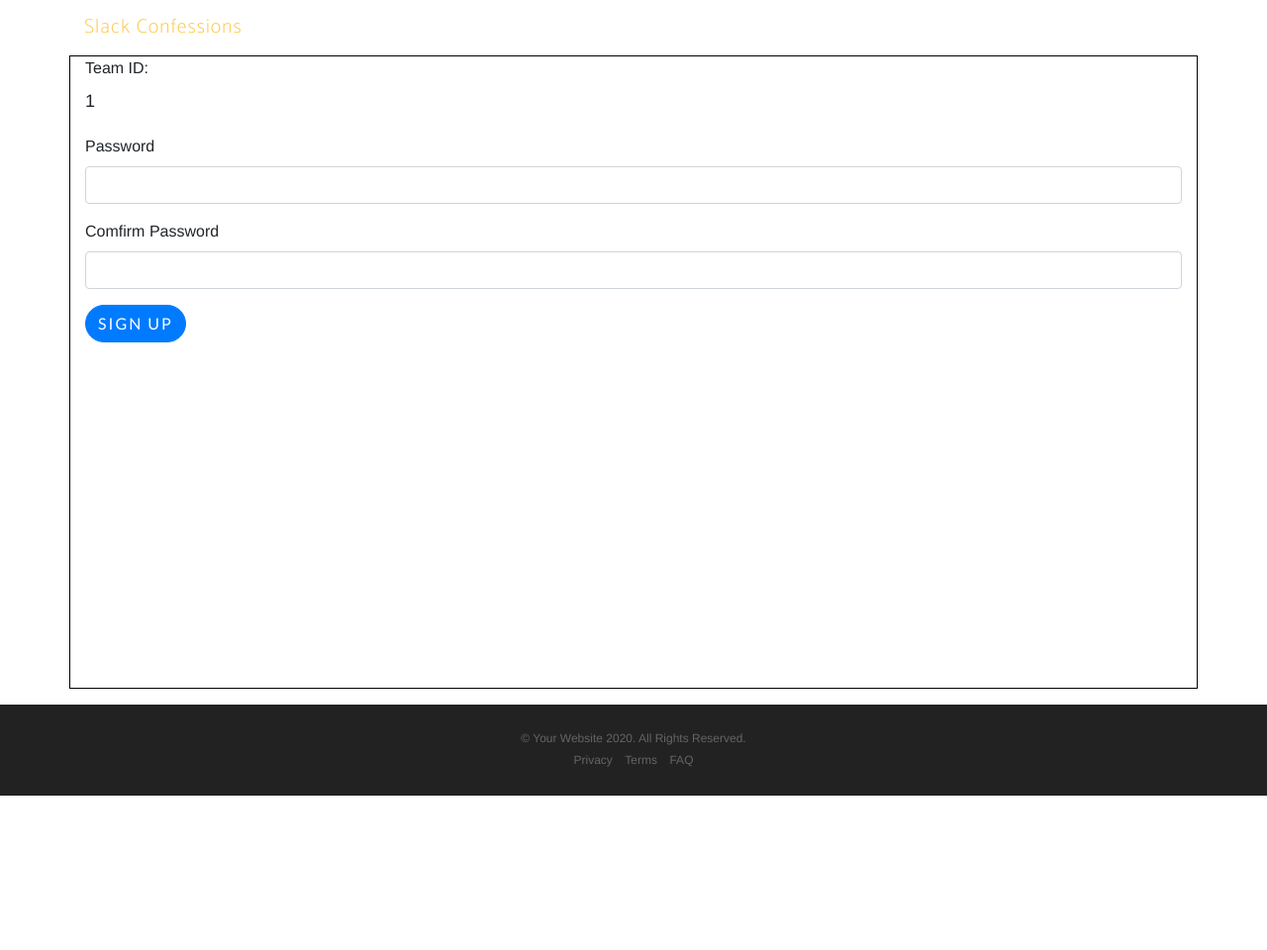
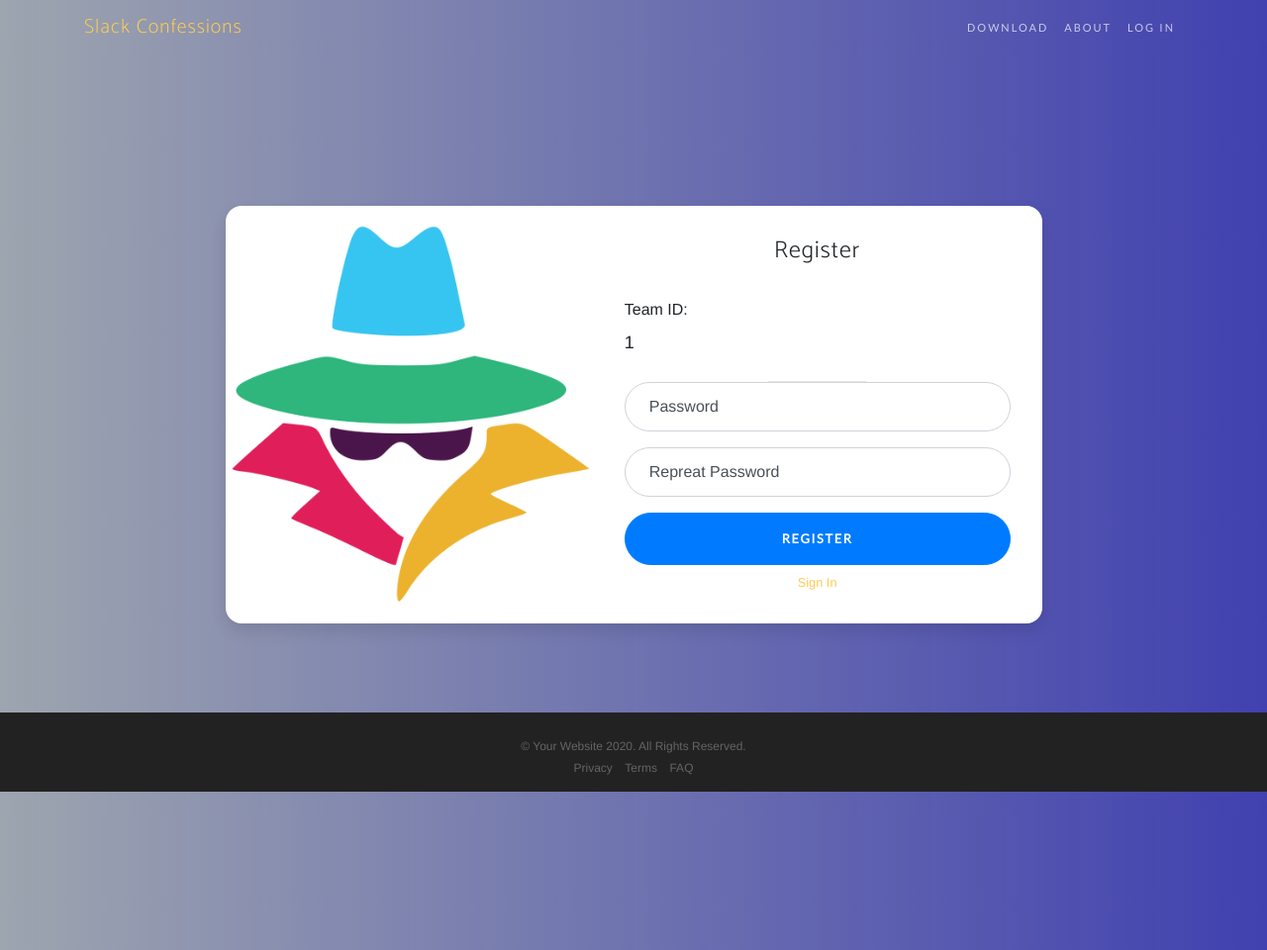
Before and after one commit to sprajjwal/slack-confessions, a Flask app: page /register/1 in a window 1280 px wide. Shown: the whole page at 99% size. Before the commit the page ends 804 px from the top, so only its background shows below. Run offline with Flask 2, Linux system fonts and the light colour scheme; some libraries are stand-ins or nearby versions; some web fonts are replaced.

Commit message:
register template

```diff
--- a/static/css/register.css
+++ b/static/css/register.css
@@ -1,6 +1,123 @@
-.data-content {
-    border: 1px solid black;
-    margin-top: 56px;
-    height: 80vh;
-    margin-bottom: 2vh;
+:root {
+    --input-padding-x: 1.5rem;
+    --input-padding-y: .75rem;
 }
+
+body {
+    background:white;
+    background: linear-gradient(to right, rgb(157, 165, 175), #33AE);
+
+}
+.card-signin {
+    border: 0;
+    border-radius: 1rem;
+    box-shadow: 0 0.5rem 1rem 0 rgba(0, 0, 0, 0.1);
+    overflow: hidden;
+}
+
+.card-signin .card-title {
+    margin-bottom: 2rem;
+    font-weight: 300;
+    font-size: 1.5rem;
+}
+
+.card-signin .card-img-left {
+    width: 45%;
+    /* Link to your background image using in the property below! */
+    background: scroll center url('/static/img/logo.png');
+    background-size: cover;
+
+    /* background-image: url("/static/img/bg-cta.jpg"); */
+    background-position: center;
+    background-size: cover;
+}
+
+.card-signin .card-body {
+    padding: 2rem;
+}
+
+.form-signin {
+    width: 100%;
+}
+
+.form-signin .btn {
+    font-size: 80%;
+    border-radius: 5rem;
+    letter-spacing: .1rem;
+    font-weight: bold;
+    padding: 1rem;
+    transition: all 0.2s;
+}
+
+.form-label-group {
+    position: relative;
+    margin-bottom: 1rem;
+}
+
+.form-label-group input {
+    height: auto;
+    border-radius: 2rem;
+}
+
+.form-label-group>input,
+.form-label-group>label {
+    padding: var(--input-padding-y) var(--input-padding-x);
+}
+
+.form-label-group>label {
+    position: absolute;
+    top: 0;
+    left: 0;
+    display: block;
+    width: 100%;
+    margin-bottom: 0;
+/* Override default `<label>` margin */
+    line-height: 1.5;
+    color: #495057;
+    border: 1px solid transparent;
+    border-radius: .25rem;
+    transition: all .1s ease-in-out;
+}
+
+.form-label-group input::-webkit-input-placeholder {
+    color: transparent;
+}
+
+.form-label-group input:-ms-input-placeholder {
+    color: transparent;
+}
+
+.form-label-group input::-ms-input-placeholder {
+    color: transparent;
+}
+
+.form-label-group input::-moz-placeholder {
+    color: transparent;
+}
+
+.form-label-group input::placeholder {
+    color: transparent;
+}
+
+.form-label-group input:not(:placeholder-shown) {
+    padding-top: calc(var(--input-padding-y) + var(--input-padding-y) * (2 / 3));
+    padding-bottom: calc(var(--input-padding-y) / 3);
+}
+
+.form-label-group input:not(:placeholder-shown)~label {
+    padding-top: calc(var(--input-padding-y) / 3);
+    padding-bottom: calc(var(--input-padding-y) / 3);
+    font-size: 12px;
+    color: #777;
+}
+
+footer {
+    position: absolute;
+    height: 10vh;
+    left:0;
+    bottom:0;
+    right:0;
+}
+.register-row {
+    margin-top: 20vh;
+}
--- a/templates/register.html
+++ b/templates/register.html
@@ -2,30 +2,51 @@
 
 {%block title%}
     <title>Slack Confessions Sign Up</title>
+    <!-- <link href="slack-confessions/static/css/register.css" rel="stylesheet" type="text/css"> -->
     <link rel="stylesheet" href="/static/css/register.css">
+
 {%endblock%}
 
 {% block content %}
-<div class="container data-content">
-    <form>
 
-        <div class="form-group">
-          <label for="exampleInputEmail1">Team ID:</label>
-          <p>{{team_id}}</p>
+<div class="container">
+    <div class="row register-row">
+
+    <div class="col-lg-10 col-xl-9 mx-auto">
+        <div class="card card-signin flex-row my-5">
+        <div class="card-img-left d-none d-md-flex">
+            <!-- Background image for card set in CSS -->
+
         </div>
-        <div class="form-group">
-          <label for="exampleInputPassword1">Password</label>
-          <input type="password" class="form-control" id="exampleInputPassword1">
-        </div>
-        <div>
-            <label for="InputConfirmPassword">Comfirm Password</label>
-            <input type="Confirm password" class="form-control" id="InputConfirmPassword">
-        </div>
-        <div class="form-group form-check">
+        <div class="card-body">
+            <h5 class="card-title text-center">Register</h5>
+            <form class="form-signin">
+
+            <div class="form-label-group">
+                <div class="form-group">
+                    <label for="exampleInputEmail1">Team ID:</label>
+                    <p>{{team_id}}</p>
+                    </div>
+            </div>
+
+            <hr>
+            <div class="form-label-group">
+                <input type="password" id="inputPassword" class="form-control" placeholder="Password" required>
+                <label for="inputPassword">Password</label>
+            </div>
+
+            <div class="form-label-group">
+                <input type="password" id="inputRepeatPassword" class="form-control" placeholder="repeat Password" required>
+                <label for="inputRepeatPassword">Repreat Password</label>
+            </div>
+            <button class="btn btn-lg btn-primary btn-block text-uppercase" type="submit">Register</button>
+            <a class="d-block text-center mt-2 small txt-primary" href="/login">Sign In</a>
 
 
+            </form>
         </div>
-        <button type="submit" class="btn btn-primary">Sign Up</button>
-      </form>
+        </div>
+    </div>
+    </div>
 </div>
 {%endblock%}
```
